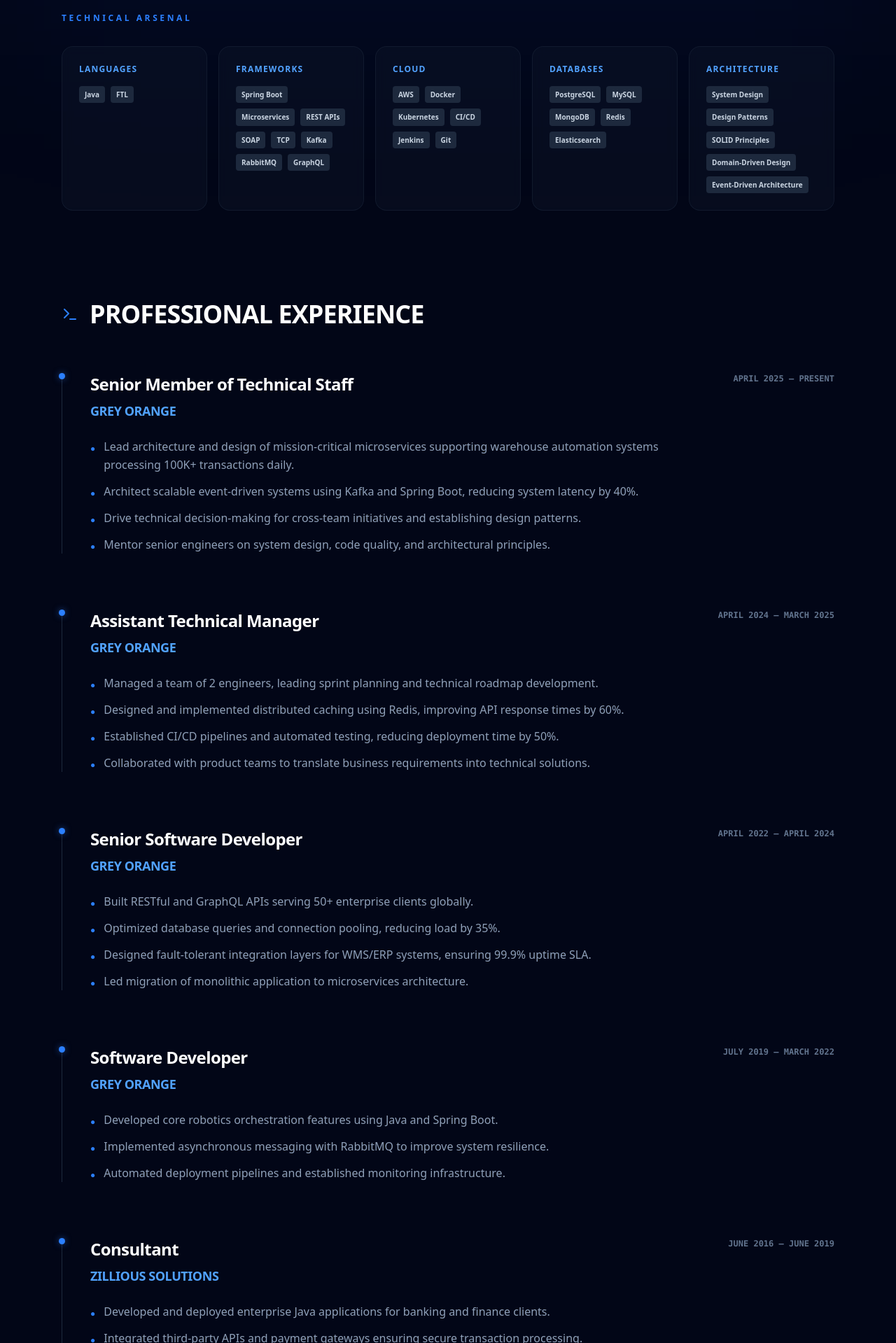
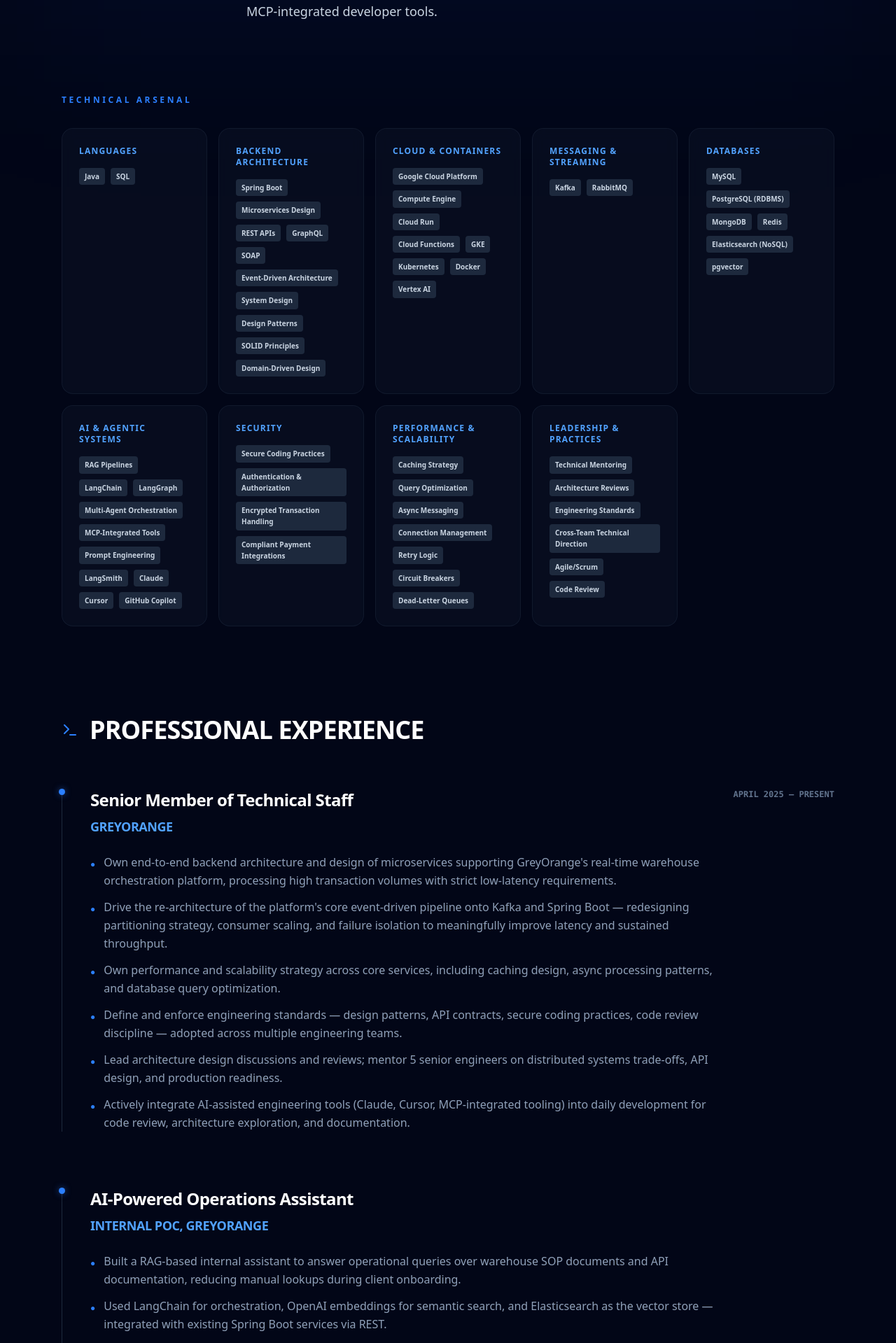
Before and after one commit to ashishbhatiaindia/ashish-portfolio, a Next.js app: page / in a window 1280 px wide. Shown: the part 521-2440 px from the top of the page at 70% size. Built offline with nearby package versions, Linux system fonts and the light colour scheme.

Commit message:
Update page.tsx

```diff
--- a/app/page.tsx
+++ b/app/page.tsx
@@ -2,7 +2,7 @@
 import { motion } from 'framer-motion';
 import {
   Mail, MapPin, Phone, Share2, Terminal, GraduationCap, Award, ChevronRight,
-  Zap, Database, Cpu, Server, Shield, Code, Users, Layers, Layout
+  Zap, Database, Cpu, Server, Shield, Code, Users, Layers, Layout, Trophy
 } from 'lucide-react';
 
 export default function Portfolio() {
@@ -10,11 +10,15 @@
   const imagePath = "https://raw.githubusercontent.com/ashishbhatiaindia/ashish-portfolio/main/profile.png.png";
 
   const skills = {
-    languages: ["Java", "FTL"],
-    frameworks: ["Spring Boot", "Microservices", "REST APIs", "SOAP", "TCP", "Kafka", "RabbitMQ", "GraphQL"],
-    cloud: ["AWS", "Docker", "Kubernetes", "CI/CD", "Jenkins", "Git"],
-    databases: ["PostgreSQL", "MySQL", "MongoDB", "Redis", "Elasticsearch"],
-    architecture: ["System Design", "Design Patterns", "SOLID Principles", "Domain-Driven Design", "Event-Driven Architecture"]
+    "Languages": ["Java", "SQL"],
+    "Backend Architecture": ["Spring Boot", "Microservices Design", "REST APIs", "GraphQL", "SOAP", "Event-Driven Architecture", "System Design", "Design Patterns", "SOLID Principles", "Domain-Driven Design"],
+    "Cloud & Containers": ["Google Cloud Platform", "Compute Engine", "Cloud Run", "Cloud Functions", "GKE", "Kubernetes", "Docker", "Vertex AI"],
+    "Messaging & Streaming": ["Kafka", "RabbitMQ"],
+    "Databases": ["MySQL", "PostgreSQL (RDBMS)", "MongoDB", "Redis", "Elasticsearch (NoSQL)", "pgvector"],
+    "AI & Agentic Systems": ["RAG Pipelines", "LangChain", "LangGraph", "Multi-Agent Orchestration", "MCP-Integrated Tools", "Prompt Engineering", "LangSmith", "Claude", "Cursor", "GitHub Copilot"],
+    "Security": ["Secure Coding Practices", "Authentication & Authorization", "Encrypted Transaction Handling", "Compliant Payment Integrations"],
+    "Performance & Scalability": ["Caching Strategy", "Query Optimization", "Async Messaging", "Connection Management", "Retry Logic", "Circuit Breakers", "Dead-Letter Queues"],
+    "Leadership & Practices": ["Technical Mentoring", "Architecture Reviews", "Engineering Standards", "Cross-Team Technical Direction", "Agile/Scrum", "Code Review"]
   };
 
   return (
@@ -46,7 +50,7 @@
               Ashish Bhatia
             </h1>
             <p className="text-2xl md:text-3xl text-blue-400 font-bold mb-8 italic">
-              Senior Software Engineer & Systems Architect
+              Senior Software Engineer | Technical Architect & Lead
             </p>
 
             <div className="flex flex-wrap justify-center md:justify-start gap-y-4 gap-x-8 text-slate-400 font-medium">
@@ -55,15 +59,18 @@
               </a>
               <span className="flex items-center gap-2"><Phone size={18}/> 8800847114</span>
               <span className="flex items-center gap-2"><MapPin size={18}/> Gurugram, India</span>
-              <a href="https://linkedin.com/in/ashishbhatia" target="_blank" className="flex items-center gap-2 hover:text-white transition-colors">
+              <a href="https://linkedin.com/in/ashish-bhatia-7552499b" target="_blank" className="flex items-center gap-2 hover:text-white transition-colors">
                 <Share2 size={18}/> LinkedIn
               </a>
             </div>
 
             <p className="mt-8 text-lg text-slate-300 max-w-3xl leading-relaxed">
-              Senior software engineer with 9+ years of experience designing and building scalable distributed systems.
-              Expert in microservices architecture, system design, and cloud-native technologies with a proven track record of
-              delivering high-impact solutions for enterprise-scale applications.
+              Backend engineer with 10 years designing, building, and leading distributed systems in Java and Spring Boot —
+              spanning hands-on architecture ownership, microservices design, and technical leadership across teams.
+              Experienced operating as both the deep technical owner of complex systems and the bridge between business
+              goals, product, and engineering. Deep background in event-driven architecture, distributed caching, RDBMS
+              and NoSQL data stores, and cloud-native deployment on Google Cloud Platform. Actively building with modern
+              AI/agentic tooling — RAG pipelines, multi-agent orchestration, and MCP-integrated developer tools.
             </p>
           </motion.div>
         </div>
@@ -95,48 +102,62 @@
         <div className="space-y-20">
           <ExperienceBlock
             title="Senior Member of Technical Staff"
-            company="Grey Orange"
+            company="GreyOrange"
             date="April 2025 – Present"
             bullets={[
-              "Lead architecture and design of mission-critical microservices supporting warehouse automation systems processing 100K+ transactions daily.",
-              "Architect scalable event-driven systems using Kafka and Spring Boot, reducing system latency by 40%.",
-              "Drive technical decision-making for cross-team initiatives and establishing design patterns.",
-              "Mentor senior engineers on system design, code quality, and architectural principles."
+              "Own end-to-end backend architecture and design of microservices supporting GreyOrange's real-time warehouse orchestration platform, processing high transaction volumes with strict low-latency requirements.",
+              "Drive the re-architecture of the platform's core event-driven pipeline onto Kafka and Spring Boot — redesigning partitioning strategy, consumer scaling, and failure isolation to meaningfully improve latency and sustained throughput.",
+              "Own performance and scalability strategy across core services, including caching design, async processing patterns, and database query optimization.",
+              "Define and enforce engineering standards — design patterns, API contracts, secure coding practices, code review discipline — adopted across multiple engineering teams.",
+              "Lead architecture design discussions and reviews; mentor 5 senior engineers on distributed systems trade-offs, API design, and production readiness.",
+              "Actively integrate AI-assisted engineering tools (Claude, Cursor, MCP-integrated tooling) into daily development for code review, architecture exploration, and documentation."
+            ]}
+          />
+
+          <ExperienceBlock
+            title="AI-Powered Operations Assistant"
+            company="Internal POC, GreyOrange"
+            date=""
+            bullets={[
+              "Built a RAG-based internal assistant to answer operational queries over warehouse SOP documents and API documentation, reducing manual lookups during client onboarding.",
+              "Used LangChain for orchestration, OpenAI embeddings for semantic search, and Elasticsearch as the vector store — integrated with existing Spring Boot services via REST.",
+              "Designed the retrieval pipeline with chunking strategy, metadata filtering, and re-ranking to improve domain-specific response relevance.",
+              "Evaluated response quality using LangSmith tracing, iterating on prompt templates and retrieval parameters.",
+              "Proposed architecture for a multi-agent workflow with separate agents for query classification, document retrieval, and response generation."
             ]}
           />
 
           <ExperienceBlock
             title="Assistant Technical Manager"
-            company="Grey Orange"
+            company="GreyOrange"
             date="April 2024 – March 2025"
             bullets={[
-              "Managed a team of 2 engineers, leading sprint planning and technical roadmap development.",
-              "Designed and implemented distributed caching using Redis, improving API response times by 60%.",
-              "Established CI/CD pipelines and automated testing, reducing deployment time by 50%.",
-              "Collaborated with product teams to translate business requirements into technical solutions."
+              "Owned platform architecture and technical delivery while directly leading a small engineering team across sprint planning and hands-on implementation.",
+              "Directed end-to-end integration architecture for 15+ external warehouse management systems, owning the full lifecycle from client-facing scoping to production rollout.",
+              "Built core platform components from scratch, including a custom TCP server and SOAP server, for real-time, low-latency communication with third-party systems.",
+              "Designed a Redis-based distributed caching layer that materially improved real-time inventory query response times.",
+              "Ran client-facing workshops to define technical scope and freeze API contracts prior to development, acting as the direct bridge between business stakeholders and engineering."
             ]}
           />
 
           <ExperienceBlock
             title="Senior Software Developer"
-            company="Grey Orange"
+            company="GreyOrange"
             date="April 2022 – April 2024"
             bullets={[
-              "Built RESTful and GraphQL APIs serving 50+ enterprise clients globally.",
-              "Optimized database queries and connection pooling, reducing load by 35%.",
-              "Designed fault-tolerant integration layers for WMS/ERP systems, ensuring 99.9% uptime SLA.",
-              "Led migration of monolithic application to microservices architecture."
+              "Owned backend architecture and delivery for core warehouse automation modules end-to-end, from design through production deployment.",
+              "Built a fault-tolerant integration layer for third-party WMS/ERP systems using retry logic, circuit breakers, and dead-letter queues to improve integration reliability.",
+              "Identified and resolved performance bottlenecks in high-traffic data pipelines through query optimization and database connection management."
             ]}
           />
 
           <ExperienceBlock
             title="Software Developer"
-            company="Grey Orange"
+            company="GreyOrange"
             date="July 2019 – March 2022"
             bullets={[
-              "Developed core robotics orchestration features using Java and Spring Boot.",
-              "Implemented asynchronous messaging with RabbitMQ to improve system resilience.",
-              "Automated deployment pipelines and established monitoring infrastructure."
+              "Developed core backend features for a real-time robotics orchestration platform using Java and Spring Boot.",
+              "Replaced synchronous service calls with RabbitMQ-based async messaging, improving system resilience and reducing service coupling."
             ]}
           />
 
@@ -145,16 +166,15 @@
             company="Zillious Solutions"
             date="June 2016 – June 2019"
             bullets={[
-              "Developed and deployed enterprise Java applications for banking and finance clients.",
-              "Integrated third-party APIs and payment gateways ensuring secure transaction processing.",
-              "Worked directly with clients to gather requirements and provide technical consultation."
+              "Built and delivered enterprise Java applications for the travel domain, including secure, compliant third-party payment gateway integrations with encrypted, authenticated transaction handling.",
+              "Managed client relationships across the full project lifecycle, from requirements gathering through production delivery."
             ]}
           />
         </div>
       </section>
 
       {/* EDUCATION & CERTIFICATIONS */}
-      <section className="relative px-6 max-w-6xl mx-auto pb-32 border-t border-slate-900 pt-20 grid grid-cols-1 md:grid-cols-2 gap-16">
+      <section className="relative px-6 max-w-6xl mx-auto pb-20 border-t border-slate-900 pt-20 grid grid-cols-1 md:grid-cols-2 gap-16">
         <div>
           <h2 className="text-3xl font-black mb-10 flex items-center gap-3 text-white uppercase">
             <GraduationCap className="text-blue-500" /> Education
@@ -162,7 +182,7 @@
           <div className="space-y-8">
             <div>
               <h4 className="text-xl font-bold text-slate-200">Master of Computer Applications (MCA)</h4>
-              <p className="text-blue-400">University of Delhi</p>
+              <p className="text-blue-400">University of Delhi (North Campus)</p>
               <p className="text-slate-500 text-xs mt-1">Delhi, India</p>
             </div>
             <div>
@@ -178,11 +198,22 @@
             <Award className="text-blue-500" /> Certifications
           </h2>
           <ul className="space-y-4 text-slate-400 font-medium">
-            <li className="flex gap-3"><ChevronRight className="text-blue-500 flex-shrink-0" /> Software Architecture & Design of Modern Large Scale Systems</li>
-            <li className="flex gap-3"><ChevronRight className="text-blue-500 flex-shrink-0" /> Software Architecture & System Design Practical Case Studies</li>
-            <li className="flex gap-3"><ChevronRight className="text-blue-500 flex-shrink-0" /> Low Level System Design, Design Patterns & SOLID Principles</li>
+            <li className="flex gap-3"><ChevronRight className="text-blue-500 flex-shrink-0" /> Software Architecture & Design of Modern Large Scale Systems — Udemy</li>
+            <li className="flex gap-3"><ChevronRight className="text-blue-500 flex-shrink-0" /> Software Architecture & System Design Practical Case Studies — Udemy</li>
+            <li className="flex gap-3"><ChevronRight className="text-blue-500 flex-shrink-0" /> Low Level System Design, Design Patterns & SOLID Principles — Udemy</li>
           </ul>
         </div>
+      </section>
+
+      {/* ACHIEVEMENTS */}
+      <section className="relative px-6 max-w-6xl mx-auto pb-32">
+        <h2 className="text-3xl font-black mb-10 flex items-center gap-3 text-white uppercase">
+          <Trophy className="text-blue-500" /> Achievements
+        </h2>
+        <ul className="space-y-4 text-slate-400 font-medium">
+          <li className="flex gap-3"><ChevronRight className="text-blue-500 flex-shrink-0" /> All India Rank 4 — Delhi University MCA entrance examination</li>
+          <li className="flex gap-3"><ChevronRight className="text-blue-500 flex-shrink-0" /> Contestant, India's Got Talent (TV show) — "Fastest Human Calculator" challenge</li>
+        </ul>
       </section>
     </main>
   );
@@ -194,7 +225,7 @@
       <div className="absolute -left-[5px] top-0 w-[9px] h-[9px] rounded-full bg-blue-500 shadow-[0_0_10px_rgba(59,130,246,0.5)]" />
       <div className="flex flex-col md:flex-row md:justify-between mb-2">
         <h3 className="text-2xl font-bold text-white tracking-tight">{title}</h3>
-        <span className="text-slate-500 font-mono text-xs font-bold uppercase">{date}</span>
+        {date && <span className="text-slate-500 font-mono text-xs font-bold uppercase">{date}</span>}
       </div>
       <p className="text-blue-400 font-bold mb-6 text-lg tracking-tight uppercase">{company}</p>
       <ul className="space-y-3 max-w-4xl">
```
